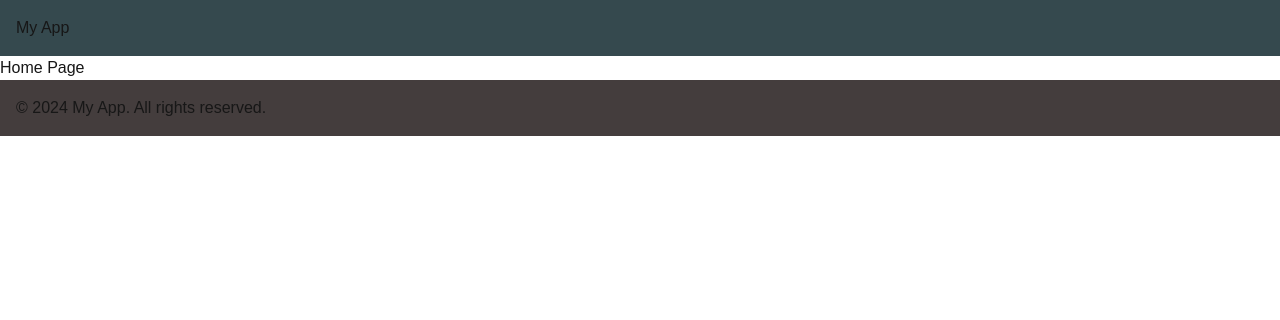
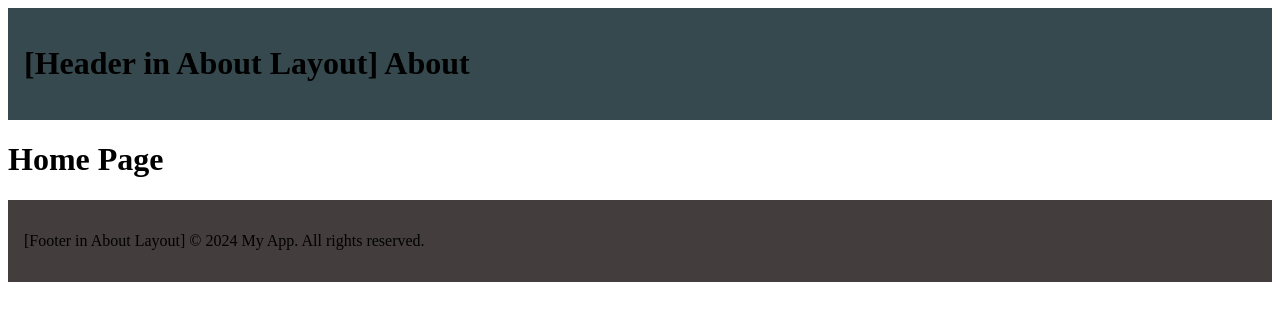
Before and after one commit to RJV-Kumar/next-playground, a Next.js app: page / in a window 1280 px wide. Shown: the top 320 px of the page. Built offline with nearby package versions, Linux system fonts and the light colour scheme.

Commit message:
Multiple Root Layouts

```diff
--- a/app/layout.tsx
+++ b/app/(auth)/layout.tsx
@@ -1,16 +1,5 @@
 import type { Metadata } from "next";
-import { Geist, Geist_Mono } from "next/font/google";
-import "./globals.css";
 
-const geistSans = Geist({
-  variable: "--font-geist-sans",
-  subsets: ["latin"],
-});
-
-const geistMono = Geist_Mono({
-  variable: "--font-geist-mono",
-  subsets: ["latin"],
-});
 
 export const metadata: Metadata = {
   title: "Create Next App",
@@ -25,12 +14,9 @@ export default function RootLayout({
   return (
     <html lang="en">
       <body>
-        <header style={{ fontFamily: "var(--font-geist-sans)", padding: "1rem", backgroundColor: "#35494e" }}>
-          <h1>My App</h1>
-        </header>
         {children}
         <footer style={{ fontFamily: "var(--font-geist-mono)", padding: "1rem", backgroundColor: "#443d3d" }}>
-          <p>© 2024 My App. All rights reserved.</p>
+          <p>Login Layout: Footer:© 2024 My App. All rights reserved.</p>
         </footer>
       </body>
     </html>
--- /dev/null
+++ b/app/(marketing)/layout.tsx
@@ -0,0 +1,26 @@
+import type { Metadata } from "next";
+
+export const metadata: Metadata = {
+  title: "Create Next App",
+  description: "Generated by create next app",
+};
+
+export default function RootLayout({
+  children,
+}: Readonly<{
+  children: React.ReactNode;
+}>) {
+  return (
+    <html lang="en">
+      <body>
+        <header style={{ fontFamily: "var(--font-geist-sans)", padding: "1rem", backgroundColor: "#35494e" }}>
+          <h1>[Header in About Layout] About</h1>
+        </header>
+        {children}
+        <footer style={{ fontFamily: "var(--font-geist-mono)", padding: "1rem", backgroundColor: "#443d3d" }}>
+          <p>[Footer in About Layout] © 2024 My App. All rights reserved.</p>
+        </footer>
+      </body>
+    </html>
+  );
+}
```
Also changed, not shown: app/(marketing)/about/page.tsx (renamed from app/about/page.tsx), app/(marketing)/page.tsx (renamed from app/page.tsx).
